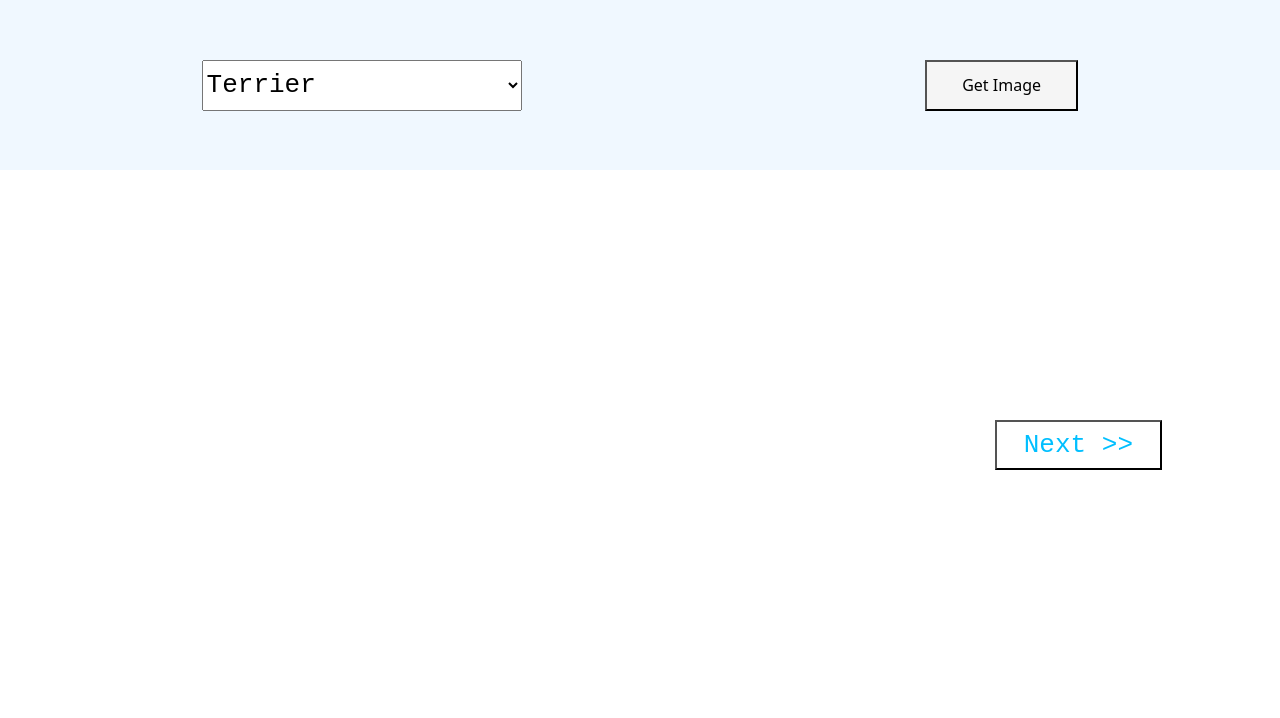
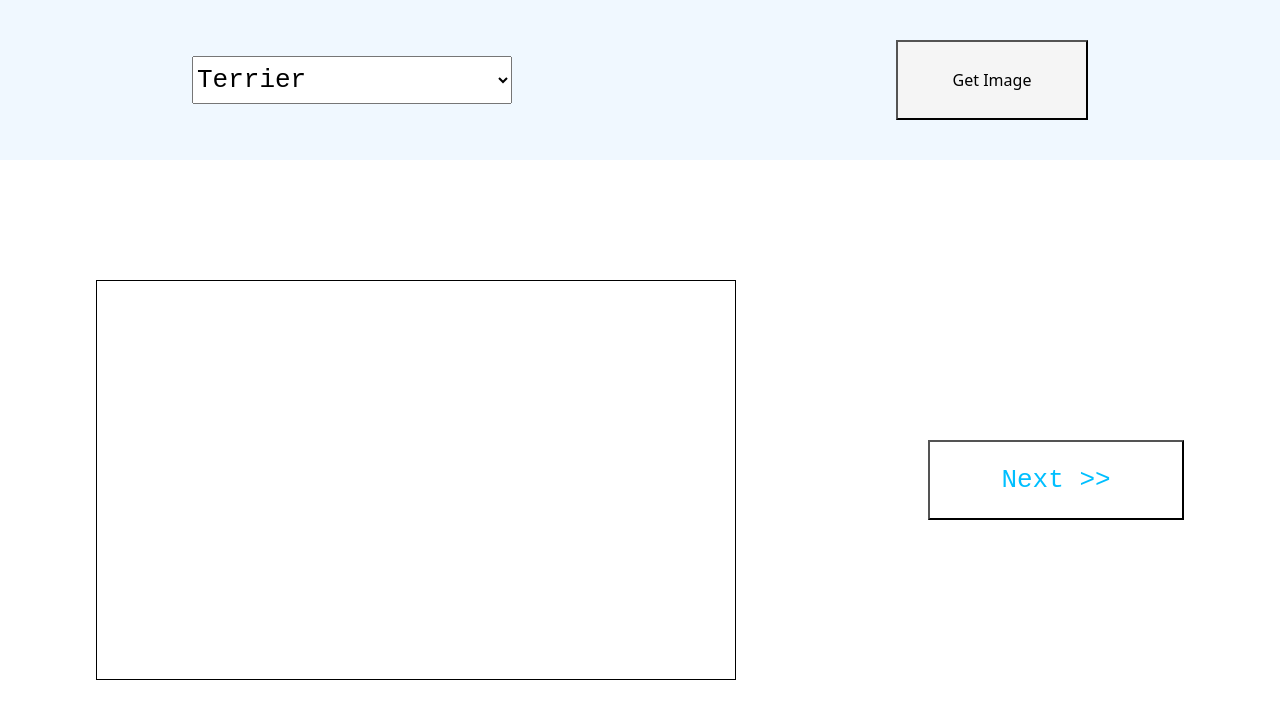
Before and after one commit to nonuabi/Dog-Details-Breed-Wise, a plain HTML site: page index.html in a window 1280 px wide. Drawn offline with nearby package versions, Linux system fonts and the light colour scheme.

Commit message:
html and css part of this project is complete

```diff
--- a/css/style.css
+++ b/css/style.css
@@ -7,10 +7,15 @@ body {
   margin: 0;
 }
 
+#outer {
+  width: 100vw;
+  height: 100vh;
+}
+
 #choose-btn-container {
   background-color: aliceblue;
-  width: auto;
-  height: 170px;
+  width: 100vw;
+  height: 20vh;
   display: flex;
   justify-content: space-around;
   align-items: center;
@@ -24,8 +29,8 @@ body {
   text-transform: capitalize;
 }
 #get-image-btn {
-  width: 12%;
-  height: 30%;
+  width: 15vw;
+  height: 10vh;
   font-size: initial;
   font-family: system-ui;
   background-color: whitesmoke;
@@ -33,8 +38,8 @@ body {
 
 /* image container */
 #image-btn-container {
-  width: auto;
-  height: auto;
+  width: 100vw;
+  height: 80vh;
 
   display: flex;
   justify-content: space-around;
@@ -42,15 +47,17 @@ body {
 }
 
 #image-subcontainer {
-  width: 50%;
-  height: 550px;
+  width: 50vw;
+  height: 50vh;
+  border: 1px solid black;
 }
 
 #next-image {
-  width: 13%;
-  height: 50px;
+  width: 20vw;
+  height: 10vh;
   color: deepskyblue;
   font-size: xx-large;
   font-family: monospace;
   background: white;
+  overflow: hidden;
 }
--- a/index.html
+++ b/index.html
@@ -5,6 +5,7 @@
     <title>Dog Details Breed Wise</title>
   </head>
   <body>
+    <section id="outer">
       <div id="choose-btn-container">
         <select name="breed" id="breed-wise-drop-down-list">
           <option value="terrier">terrier</option>
@@ -19,18 +20,15 @@
 
         <button id="get-image-btn">Get Image</button>
       </div>
+
       <div id="image-btn-container">
         <div id="image-subcontainer">
           <img id="image" />
         </div>
         <button id="next-image">Next >></button>
       </div>
-
-    <script
-      src="https://code.jquery.com/jquery-3.6.0.js"
-      integrity="sha256-H+K7U5CnXl1h5ywQfKtSj8PCmoN9aaq30gDh27Xc0jk="
-      crossorigin="anonymous"
-    ></script>
+    </section>
+    <script src="https://ajax.googleapis.com/ajax/libs/jquery/3.3.1/jquery.min.js"></script>
     <script src="javaScript/script.js" type="text/javaScript"></script>
   </body>
 </html>
--- a/javaScript/script.js
+++ b/javaScript/script.js
@@ -0,0 +1,7 @@
+function getImage() {
+  $.get("https://dog.ceo/api/breeds/list/all", function (data) {
+    var imageUrl = data.message.bulldog[1];
+  });
+}
+
+$("#get-image-btn").click(getImage);
```
Lines whose indentation alone changed are shown as unchanged.
